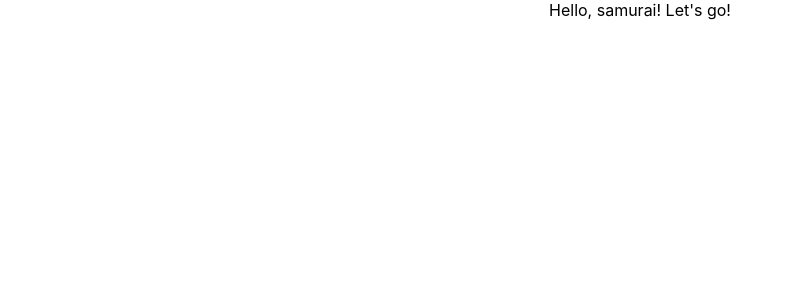
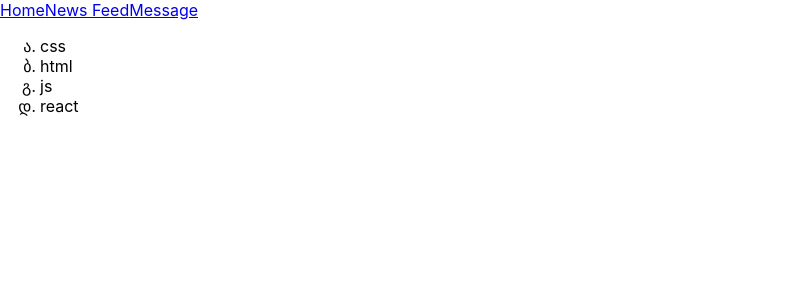
Before and after one commit to Ledol/samurai-way-main, a React (Create React App) app: page / in a window 1280 px wide. Shown: the top 300 px of the page, without its empty margins (0-792 px from the left). Built offline with nearby package versions, Linux system fonts and the light colour scheme.

Commit message:
Added files Header and Technologies with import/export

```diff
--- a/src/App.css
+++ b/src/App.css
@@ -1,38 +1,3 @@
-.App {
-  text-align: center;
+ul li {
+  list-style-type: georgian;
 }
-
-.App-logo {
-  height: 40vmin;
-  pointer-events: none;
-}
-
-@media (prefers-reduced-motion: no-preference) {
-  .App-logo {
-    animation: App-logo-spin infinite 20s linear;
-  }
-}
-
-.App-header {
-  background-color: #282c34;
-  min-height: 100vh;
-  display: flex;
-  flex-direction: column;
-  align-items: center;
-  justify-content: center;
-  font-size: calc(10px + 2vmin);
-  color: white;
-}
-
-.App-link {
-  color: #61dafb;
-}
-
-@keyframes App-logo-spin {
-  from {
-    transform: rotate(0deg);
-  }
-  to {
-    transform: rotate(360deg);
-  }
-}
--- a/src/App.tsx
+++ b/src/App.tsx
@@ -1,12 +1,15 @@
 import React from 'react';
 import './App.css';
+import {Technologies} from "./Technologies";
+import {Header} from "./Header";
 
 function App() {
-  return (
-    <div className="App">
-     Hello, samurai! Let's go!
-    </div>
-  );
+    return (
+        <div>
+            <Header/>
+            <Technologies/>
+        </div>
+    );
 }
 
 export default App;
--- /dev/null
+++ b/src/Header.tsx
@@ -0,0 +1,11 @@
+import React from "react";
+
+export function Header() {
+    return (
+        <div>
+            <a href="#">Home</a>
+            <a href="#">News Feed</a>
+            <a href="#">Message</a>
+        </div>
+    );
+}
--- /dev/null
+++ b/src/Technologies.tsx
@@ -0,0 +1,14 @@
+import React from "react";
+
+export function Technologies() {
+    return (
+        <div>
+            <ul>
+                <li>css</li>
+                <li>html</li>
+                <li>js</li>
+                <li>react</li>
+            </ul>
+        </div>
+    );
+}
```
Also changed, not shown: 1 other file (tests, documents, lock files or other folders).
